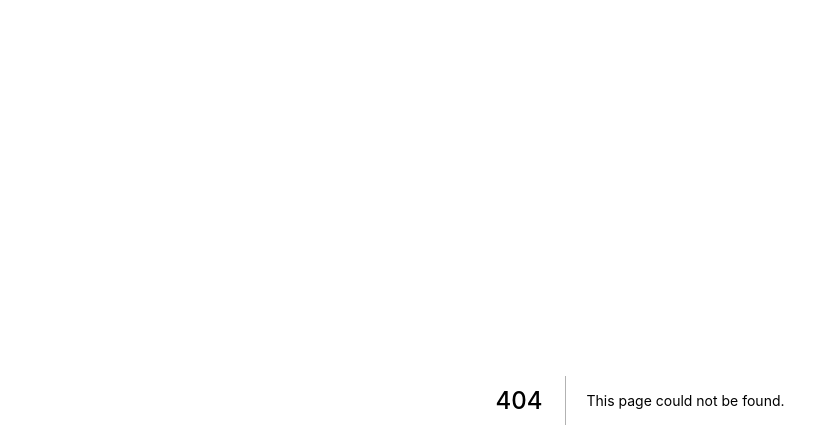
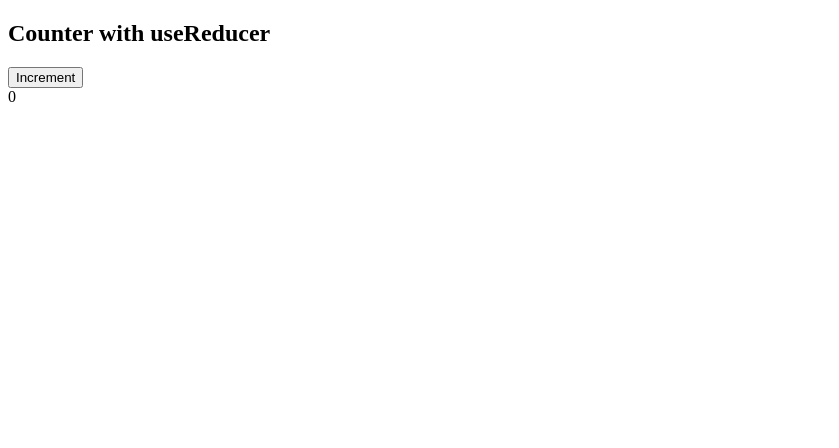
Before and after one commit to vondersam/pluralsight-using-hooks-in-react18, a Next.js app: page /demo2 in a window 1280 px wide. Before the commit this address had no page. Shown: the top 448 px of the page, without its empty margins (0-839 px from the left). Built offline with nearby package versions, Linux system fonts and the light colour scheme.

Commit message:
Try out a counter with useReducer.

```diff
--- /dev/null
+++ b/pages/demo2.js
@@ -0,0 +1,18 @@
+import { useReducer } from 'react';
+
+export default function Demo2() {
+  function reducer(state, action) {
+    if (action.type === 'increment') {
+      return state + 1;
+    }
+  }
+  const [state, dispatch] = useReducer(reducer, 0);
+
+  return (
+    <>
+      <h2>Counter with useReducer</h2>
+      <button onClick={() => dispatch({ type: 'increment' })}>Increment</button>
+      <div>{state}</div>
+    </>
+  );
+}
```
